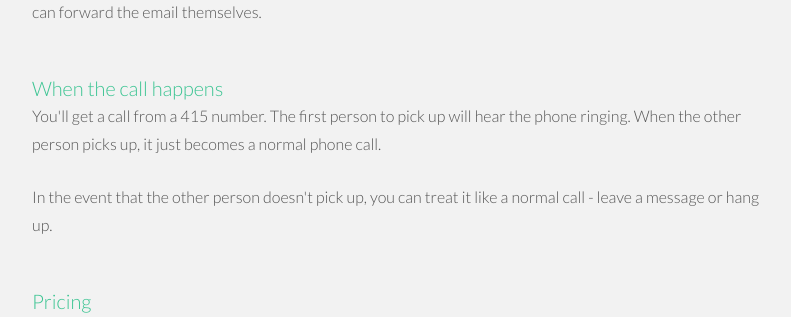
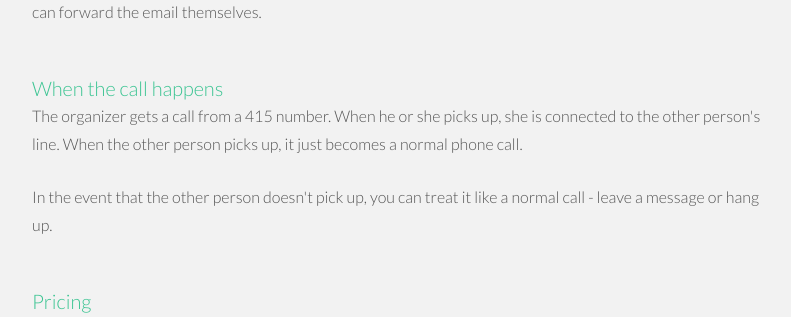
Before and after one commit to typpo/talkthen, a Django app: page / in a window 1280 px wide. Shown: the part 1338-1655 px from the top of the page, without its empty margins (233-1024 px from the left). Run offline with Django 3.2, Linux system fonts and the light colour scheme; parts of the project's set-up code (start-up, migrations or seed data) failed here and were passed over; some libraries are stand-ins or nearby versions.

Commit message:
correct explanation

```diff
--- a/talkthen/templates/index.html
+++ b/talkthen/templates/index.html
@@ -168,7 +168,7 @@
                   </div>
                   <div id="collapseTwo" class="accordion-body collapse in">
                       <div class="accordion-inner">
-          <p>You'll get a call from a 415 number.  The first person to pick up will hear the phone ringing.  When the other person picks up, it just becomes a normal phone call.</p>
+          <p>The organizer gets a call from a 415 number.  When he or she picks up, she is connected to the other person's line.  When the other person picks up, it just becomes a normal phone call.</p>
           <p>In the event that the other person doesn't pick up, you can treat it like a normal call - leave a message or hang up.</p>
           </div><!-- /accordion-inner -->
                   </div><!-- /collapse -->
```
